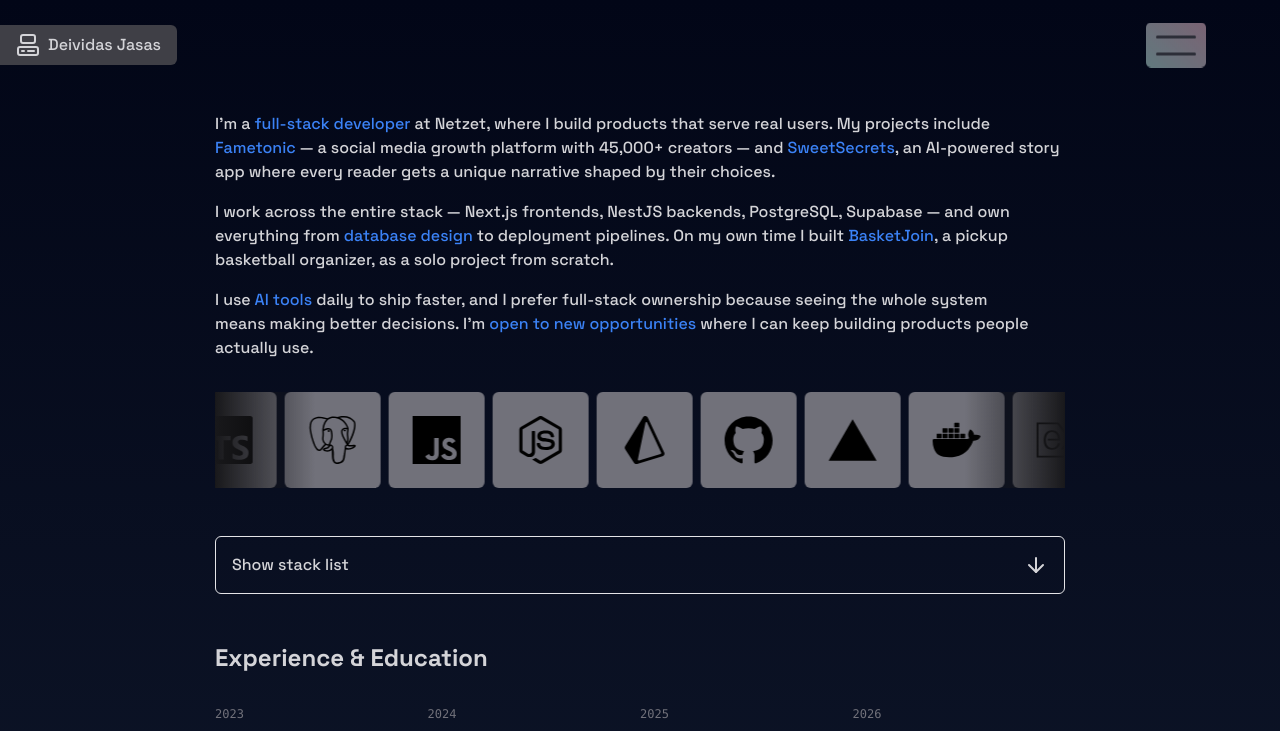
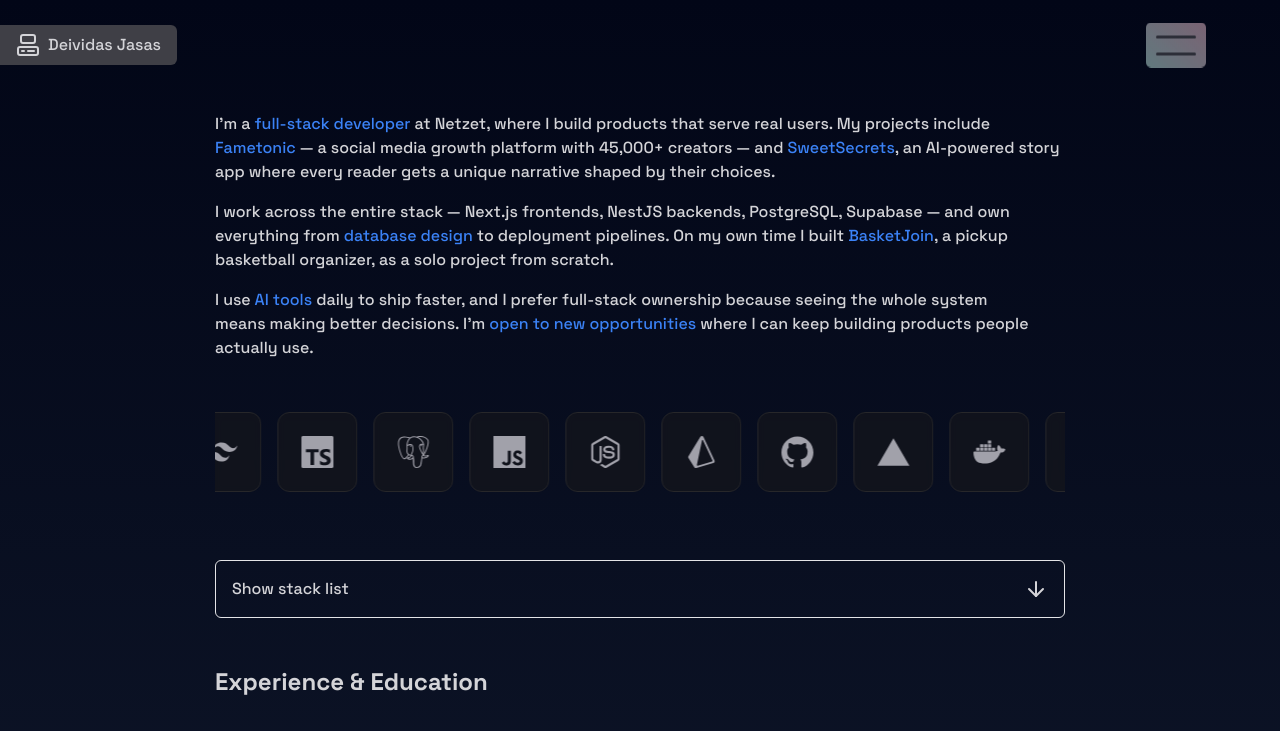
Before and after one commit to DeividasJas/portfolio, a Next.js app: page /about in a window 1280 px wide. Shown: the top 731 px of the page. Built offline with nearby package versions, Linux system fonts and the light colour scheme.

Commit message:
feat(ui): add hover color highlights to stack carousel
Extract logos into a data array with brand colors and add hover state
that reveals each icon's color. Also fix timeline z-index overlap.

```diff
--- a/src/components/StackCarousel.tsx
+++ b/src/components/StackCarousel.tsx
@@ -1,7 +1,6 @@
-'use client';
+'use client'
 
-import Marquee from 'react-fast-marquee';
-
+import Marquee from 'react-fast-marquee'
 import {
   siReact,
   siNextdotjs,
@@ -17,48 +16,61 @@ import {
   siExpress,
   siSupabase,
   siRabbitmq,
-} from 'simple-icons';
+  siNestjs,
+  siAnthropic
+} from 'simple-icons'
+import { useState } from 'react'
 
-export function StackCarousel() {
 const logos = [
   { icon: siReact, name: 'React', color: '#61DAFB' },
-    { icon: siNextdotjs, name: 'Next.js', color: '#000000' },
+  { icon: siNextdotjs, name: 'Next.js', color: '#ffffff' },
   { icon: siTailwindcss, name: 'Tailwind', color: '#06B6D4' },
   { icon: siTypescript, name: 'TypeScript', color: '#3178C6' },
   { icon: siPostgresql, name: 'PostgreSQL', color: '#4169E1' },
   { icon: siJavascript, name: 'JavaScript', color: '#F7DF1E' },
   { icon: siNodedotjs, name: 'Node.js', color: '#339933' },
-    { icon: siPrisma, name: 'Prisma', color: '#2D3748' },
-    { icon: siGithub, name: 'GitHub', color: '#181717' },
-    { icon: siVercel, name: 'Vercel', color: '#000000' },
+  { icon: siPrisma, name: 'Prisma', color: '#ffffff' },
+  { icon: siGithub, name: 'GitHub', color: '#ffffff' },
+  { icon: siVercel, name: 'Vercel', color: '#ffffff' },
   { icon: siDocker, name: 'Docker', color: '#2496ED' },
-    { icon: siExpress, name: 'Express', color: '#000000' },
-    { icon: siSupabase, name: 'Supabase', color: '#639' },
-    { icon: siRabbitmq, name: 'RabbitMQ', color: '#000000' },
-  ];
+  { icon: siExpress, name: 'Express', color: '#ffffff' },
+  { icon: siSupabase, name: 'Supabase', color: '#3FCF8E' },
+  { icon: siRabbitmq, name: 'RabbitMQ', color: '#FF6600' },
+  { icon: siNestjs, name: 'NestJS', color: '#E0234E' },
+  { icon: siAnthropic, name: 'Claude', color: '#D4A574' }
+]
+
+function StackItem({ icon, name, color }: { icon: (typeof logos)[number]['icon']; name: string; color: string }) {
+  const [hovered, setHovered] = useState(false)
+
   return (
-    <Marquee
-      pauseOnHover={true}
-      gradient={true}
-      gradientColor='#18181b'
-      gradientWidth={100}
-      speed={60}
-      autoFill={true}
-      className='z-0 w-full md:max-w-[850px] mx-auto'
-    >
-      {logos.map((logo, index) => (
     <div
-          key={index}
-          className='flex items-center justify-center w-24 h-24 mx-1 rounded-md bg-zinc-500'
+      className="group relative mx-2 flex h-20 w-20 flex-col items-center justify-center rounded-xl border border-zinc-800 bg-zinc-900/60 backdrop-blur-sm transition-all duration-300 hover:border-zinc-600 hover:bg-zinc-800/80"
+      // style={{
+      //   boxShadow: hovered ? `0 0 10px ${color}10, 0 0 7px ${color}` : 'none'
+      // }}
+      onMouseEnter={() => setHovered(true)}
+      onMouseLeave={() => setHovered(false)}
     >
       <svg
-            viewBox='0 0 24 24'
-            className='w-12 h-12'
-            fill='black'
-            dangerouslySetInnerHTML={{ __html: logo.icon.svg }}
+        viewBox="0 0 24 24"
+        className="h-8 w-8 transition-all duration-300 group-hover:scale-110"
+        style={{ fill: hovered ? color : '#a1a1aa' }}
+        dangerouslySetInnerHTML={{ __html: icon.svg }}
       />
+      {/* <span className="mt-1.5 text-[10px] font-medium transition-colors duration-300" style={{ color: hovered ? color : '#71717a' }}>
+        {name}
+      </span> */}
     </div>
+  )
+}
+
+export function StackCarousel() {
+  return (
+    <Marquee pauseOnHover gradientWidth={80} speed={40} autoFill className="mx-auto w-full py-5 md:max-w-[850px]">
+      {logos.map((logo) => (
+        <StackItem key={logo.name} icon={logo.icon} name={logo.name} color={logo.color} />
       ))}
     </Marquee>
-  );
+  )
 }
--- a/src/components/Timeline.tsx
+++ b/src/components/Timeline.tsx
@@ -164,7 +164,7 @@ function TimelineDetail({ item, index }: { item: TimelineItem; index: number })
       {/* Vertical line */}
       <div className="relative flex flex-col items-center">
         <div
-          className="z-10 flex h-10 w-10 shrink-0 items-center justify-center rounded-full border-2 transition-all duration-500"
+          className="z-[1] flex h-10 w-10 shrink-0 items-center justify-center rounded-full border-2 transition-all duration-500"
           style={{
             borderColor: visible ? item.color : undefined,
             backgroundColor: visible ? `${item.color}15` : undefined,
```
Lines whose indentation alone changed are shown as unchanged.
